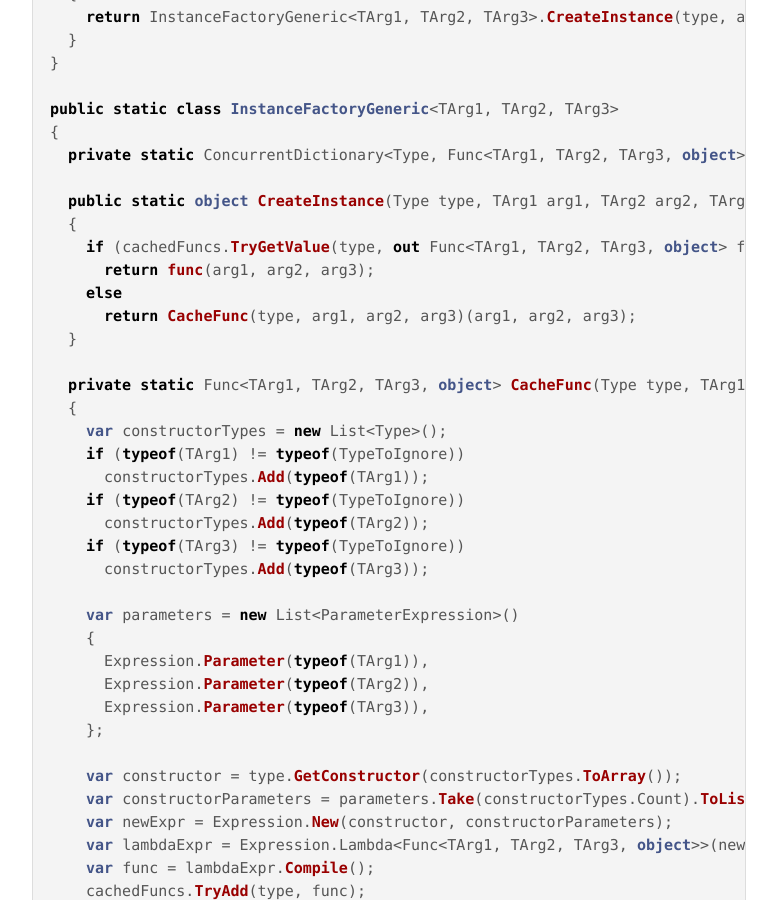
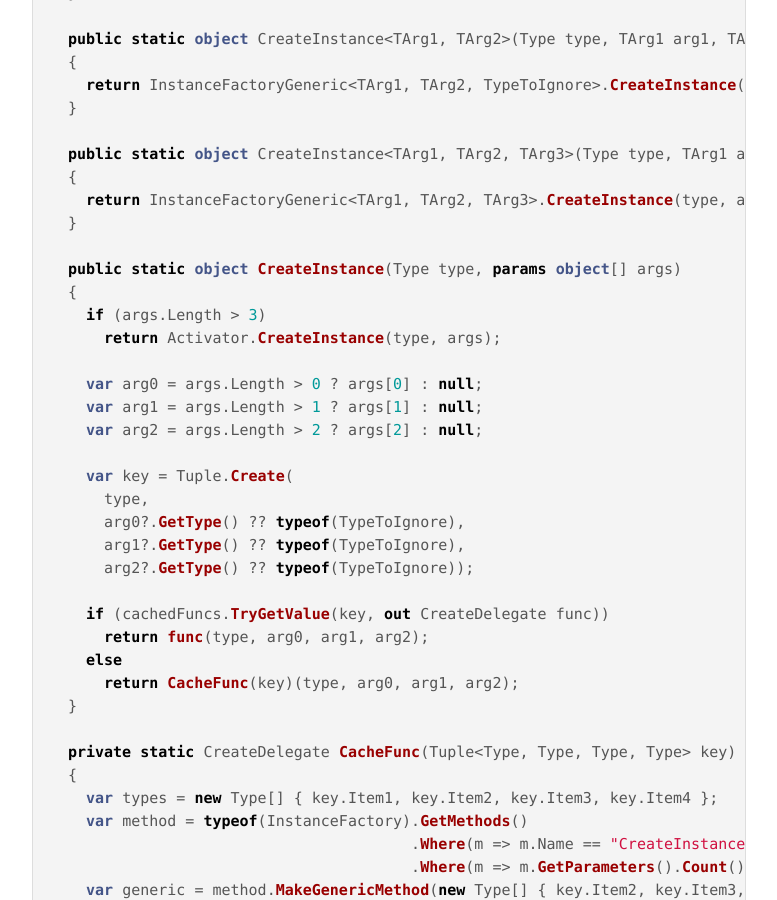
Before and after one commit to trenki2/trenki2.github.io, a Jekyll site: the page built from _posts/2018-12-28-activator-createinstance-faster-alternative.md, in a window 1280 px wide and 900 px high, scrolled down 1499 px. Shown: the whole window, without its empty margins (251-1028 px from the left). Built offline with Jekyll 4.4.1, drawn with Linux system fonts in a browser that asks for light colours; some of the changed text lies outside the part shown.

Commit message:
Update Code

```diff
--- a/_posts/2018-12-28-activator-createinstance-faster-alternative.md
+++ b/_posts/2018-12-28-activator-createinstance-faster-alternative.md
@@ -14,20 +14,27 @@ lot.
 
 <!-- more -->
 
-I created a solution that can be used as a replacement for
+I created a solution that can be used as a drop in replacement for
 Activator.CreateInstance. The InstanceFactory can create objects by calling the
-constructor directly. Up tp three constructor parameters are supported.
+constructor directly using Expression Trees. Up tp three constructor parameters
+are supported. If more parameters are used it automatically falls back to using
+Activator.
 
 **Example:**
 {% highlight csharp %}
 var myInstance = InstanceFactory.CreateInstance(typeof(MyClass));
-var myArray = InstanceFactory.CreateInstance(typeof(int[]), 1024);
+var myArray1 = InstanceFactory.CreateInstance(typeof(int[]), 1024);
+var myArray2 = InstanceFactory.CreateInstance(typeof(int[]), new object[] { 1024 });
 {% endhighlight %}
 
 **Code:**
 {% highlight csharp %}
 public static class InstanceFactory
 {
+  private delegate object CreateDelegate(Type type, object arg1, object arg2, object arg3);
+
+  private static ConcurrentDictionary<Tuple<Type, Type, Type, Type>, CreateDelegate> cachedFuncs = new ConcurrentDictionary<Tuple<Type, Type, Type, Type>, CreateDelegate>();
+
   public static object CreateInstance(Type type)
   {
     return InstanceFactoryGeneric<TypeToIgnore, TypeToIgnore, TypeToIgnore>.CreateInstance(type, null, null, null);
@@ -46,6 +53,52 @@ public static class InstanceFactory
   public static object CreateInstance<TArg1, TArg2, TArg3>(Type type, TArg1 arg1, TArg2 arg2, TArg3 arg3)
   {
     return InstanceFactoryGeneric<TArg1, TArg2, TArg3>.CreateInstance(type, arg1, arg2, arg3);
+  }
+
+  public static object CreateInstance(Type type, params object[] args)
+  {
+    if (args.Length > 3)
+      return Activator.CreateInstance(type, args);
+
+    var arg0 = args.Length > 0 ? args[0] : null;
+    var arg1 = args.Length > 1 ? args[1] : null;
+    var arg2 = args.Length > 2 ? args[2] : null;
+
+    var key = Tuple.Create(
+      type,
+      arg0?.GetType() ?? typeof(TypeToIgnore),
+      arg1?.GetType() ?? typeof(TypeToIgnore),
+      arg2?.GetType() ?? typeof(TypeToIgnore));
+
+    if (cachedFuncs.TryGetValue(key, out CreateDelegate func))
+      return func(type, arg0, arg1, arg2);
+    else
+      return CacheFunc(key)(type, arg0, arg1, arg2);
+  }
+
+  private static CreateDelegate CacheFunc(Tuple<Type, Type, Type, Type> key)
+  {
+    var types = new Type[] { key.Item1, key.Item2, key.Item3, key.Item4 };
+    var method = typeof(InstanceFactory).GetMethods()
+                                        .Where(m => m.Name == "CreateInstance")
+                                        .Where(m => m.GetParameters().Count() == 4).Single();
+    var generic = method.MakeGenericMethod(new Type[] { key.Item2, key.Item3, key.Item4 });
+
+    var paramExpr = new List<ParameterExpression>();
+    paramExpr.Add(Expression.Parameter(typeof(Type)));
+    for (int i = 0; i < 3; i++)
+      paramExpr.Add(Expression.Parameter(typeof(object)));
+
+    var callParamExpr = new List<Expression>();
+    callParamExpr.Add(paramExpr[0]);
+    for (int i = 1; i < 4; i++)
+      callParamExpr.Add(Expression.Convert(paramExpr[i], types[i]));
+
+    var callExpr = Expression.Call(generic, callParamExpr);
+    var lambdaExpr = Expression.Lambda<CreateDelegate>(callExpr, paramExpr);
+    var func = lambdaExpr.Compile();
+    cachedFuncs.TryAdd(key, func);
+    return func;
   }
 }
 
@@ -91,5 +144,4 @@ public static class InstanceFactoryGeneric<TArg1, TArg2, TArg3>
 public class TypeToIgnore
 {
 }
-
 {% endhighlight %}
```
